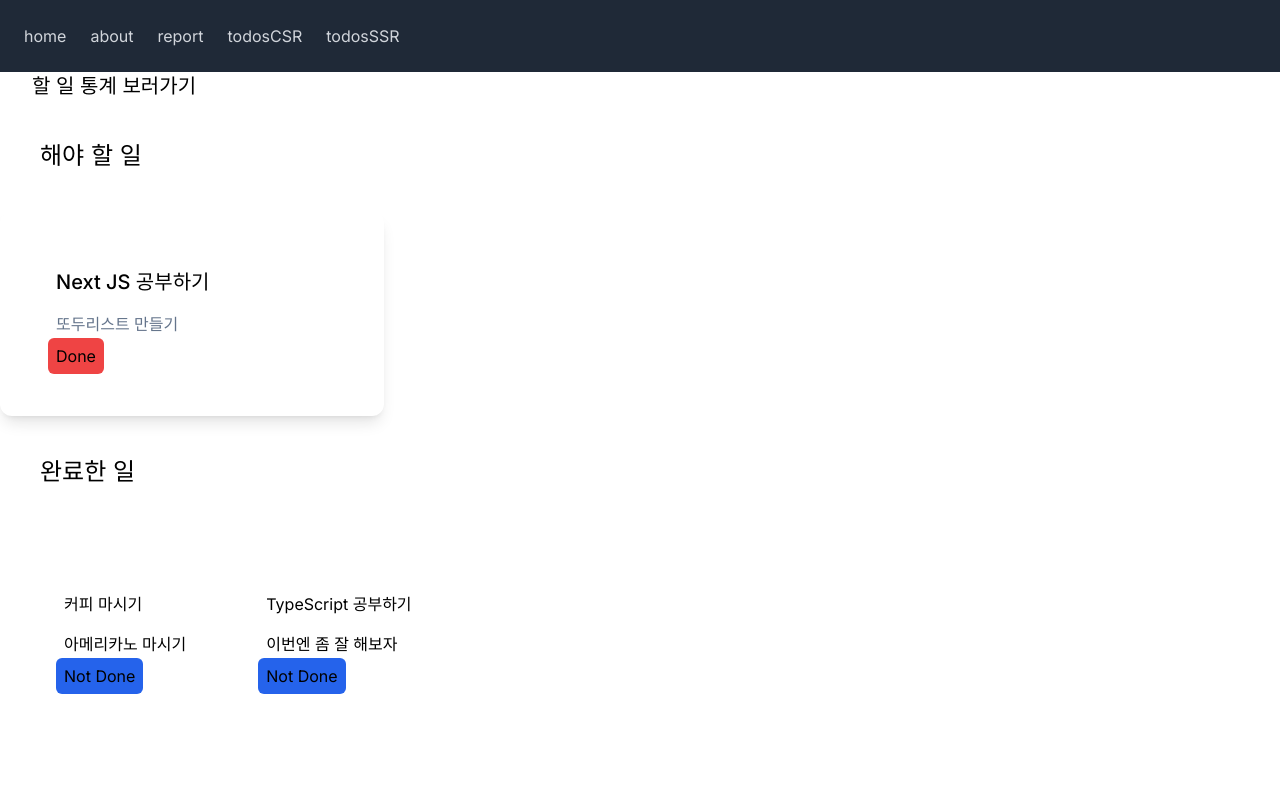
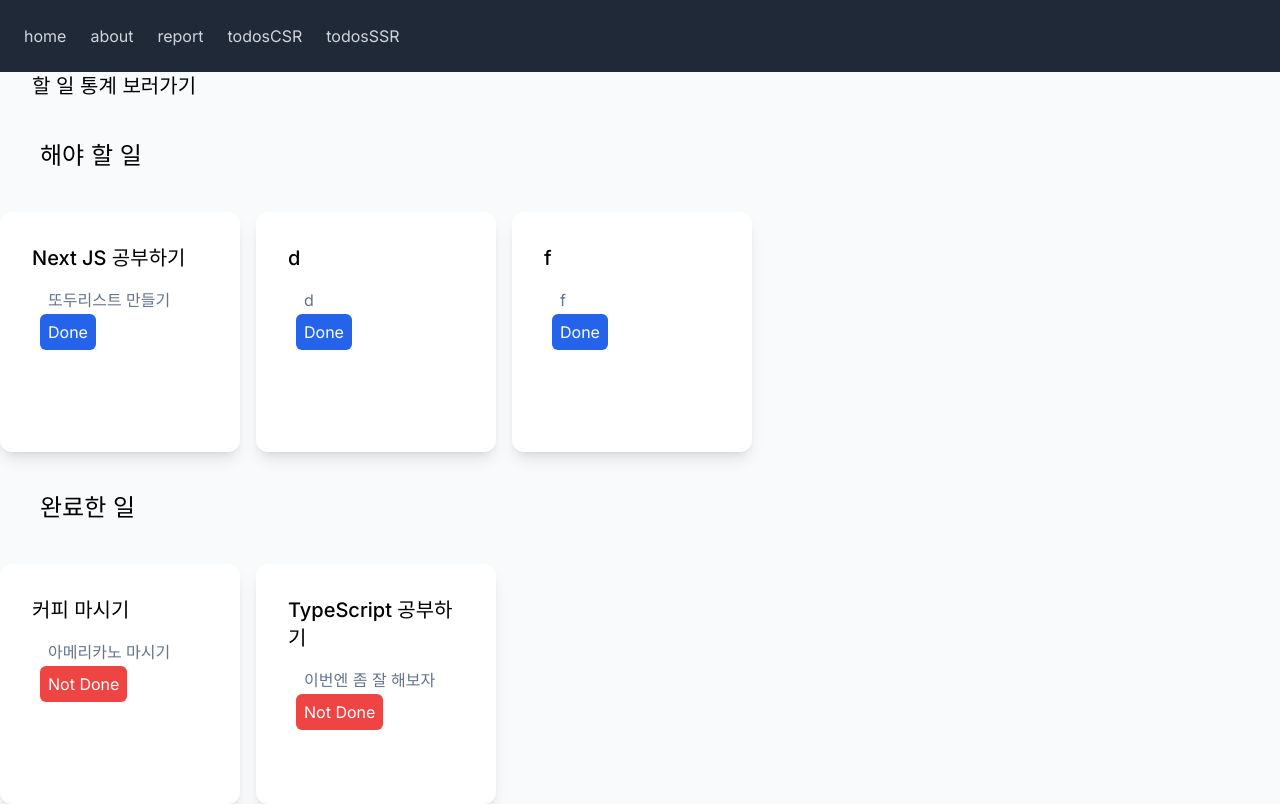
Before and after one commit to gidalim/todolist-nextjs, a Next.js app: page /todosSSR in a window 1280 px wide. Built offline with nearby package versions, Linux system fonts and the light colour scheme; no server answers; data requests are answered from the project's data file.

Commit message:
[MOD] button css setting

```diff
--- a/db.json
+++ b/db.json
@@ -22,6 +22,18 @@
       "title": "TypeScript 공부하기",
       "contents": "이번엔 좀 잘 해보자",
       "isDone": true
+    },
+    {
+      "id": "87d2",
+      "title": "d",
+      "contents": "d",
+      "isDone": false
+    },
+    {
+      "id": "aed5",
+      "title": "f",
+      "contents": "f",
+      "isDone": false
     }
   ]
 }
--- a/src/app/layout.tsx
+++ b/src/app/layout.tsx
@@ -18,7 +18,7 @@ export default function RootLayout({
 }>) {
   return (
     <html lang="en">
-      <body className={inter.className}>
+      <body className={`${inter.className} bg-slate-50`}>
         <QueryProvider>
           <nav className="bg-gray-800 p-3 flex justify-start">
             <Link className="text-gray-300 p-3" href={"/"}>
--- a/src/app/todosCSR/page.tsx
+++ b/src/app/todosCSR/page.tsx
@@ -50,7 +50,7 @@ const TodosCSR = () => {
       <button onClick={handleButtonClick}>할 일 통계 보러가기</button>
       <TodoForm />
       <h2 className="text-2xl p-2">해야 할 일</h2>
-      <section className="p-6 max-w-sm bg-white rounded-xl shadow-lg flex space-x-4">
+      <section className="position: relative flex gap-4">
         {mustTodo.map((data) => {
           return (
             <TodoRender
@@ -63,7 +63,7 @@ const TodosCSR = () => {
         })}
       </section>
       <h2 className="text-2xl p-2">완료한 일</h2>
-      <section className="p-6 max-w-sm bg-white rounded-xl shadow-lg flex space-x-4">
+      <section className="position: relative flex gap-4">
         {doneTodo.map((data) => {
           return (
             <TodoRender
--- a/src/app/todosSSR/page.tsx
+++ b/src/app/todosSSR/page.tsx
@@ -16,24 +16,23 @@ const TodosSSR = async () => {
   const doneTodo = todos.filter((todos) => todos.isDone);
 
   return (
-    <>
+    <div className="md:container md:mx-auto">
       <Link href={"/report"} className="text-xl m-8">
         할 일 통계 보러가기
       </Link>
       <h2 className="text-2xl m-8 p-2">해야 할 일</h2>
-      <section className="p-6 max-w-sm bg-white rounded-xl shadow-lg flex space-x-4">
+      <section className="position: relative flex gap-4">
         {mustTodo.map((data) => {
           return (
-            <div key={data.id} className="p-6">
+            <div
+              key={data.id}
+              className="p-6 max-w-sm bg-white rounded-xl shadow-lg flex-col space-x-4 size-60"
+            >
               <h3 className="p-2 text-xl font-medium text-black">
                 {data.title}
               </h3>
               <p className="p-2 text-slate-500">{data.contents}</p>
-              <span
-                className={`${
-                  data.isDone ? `bg-blue-600` : `bg-red-500`
-                } rounded-md p-2`}
-              >
+              <span className="cursor-default bg-blue-600 hover:bg-blue-700 text-white rounded-md p-2">
                 {data.isDone ? "Not Done" : "Done"}
               </span>
             </div>
@@ -41,24 +40,25 @@ const TodosSSR = async () => {
         })}
       </section>
       <h2 className="text-2xl m-8 p-2">완료한 일</h2>
-      <section className="flex flex-wrap p-6">
+      <section className="position: relative flex gap-4">
         {doneTodo.map((data) => {
           return (
-            <div key={data.id} className="p-8">
-              <h3 className="p-2">{data.title}</h3>
-              <p className="p-2">{data.contents}</p>
-              <span
-                className={`${
-                  data.isDone ? `bg-blue-600` : `bg-red-500`
-                } rounded-md p-2`}
-              >
+            <div
+              key={data.id}
+              className="p-6 max-w-sm bg-white rounded-xl shadow-lg flex-col space-x-4 size-60"
+            >
+              <h3 className="p-2 text-xl font-medium text-black">
+                {data.title}
+              </h3>
+              <p className="p-2 text-slate-500">{data.contents}</p>
+              <span className="cursor-default bg-red-500 hover:bg-red-600 text-white rounded-md p-2">
                 {data.isDone ? "Not Done" : "Done"}
               </span>
             </div>
           );
         })}
       </section>
-    </>
+    </div>
   );
 };
 
--- a/src/components/TodoRender/TodoRender.tsx
+++ b/src/components/TodoRender/TodoRender.tsx
@@ -15,16 +15,21 @@ export const TodoRender: React.FC<TodoItems> = ({
   handleUpdateButtonClick,
 }) => {
   return (
-    <div className="min-w-60" key={data.id}>
+    <div
+      className="p-6 max-w-sm bg-white rounded-xl shadow-lg flex-col space-x-4 size-60"
+      key={data.id}
+    >
       <button className="p-2" onClick={() => handleDeleteButtonClick(data.id)}>
         삭제
       </button>
-      <h3 className="p-2">{data.title}</h3>
+      <h3 className="p-2 text-xl font-medium text-black">{data.title}</h3>
       <p className="p-2">{data.contents}</p>
       <button
         className={`${
-          data.isDone ? `bg-red-500` : `bg-blue-600`
-        } rounded-md p-2`}
+          data.isDone
+            ? `bg-red-500 hover:bg-red-600`
+            : `bg-blue-600 hover:bg-blue-700`
+        } text-white rounded-md p-2`}
         onClick={() => handleUpdateButtonClick(data.id, data.isDone)}
       >
         {data.isDone ? "Not Done" : " Done"}
```
